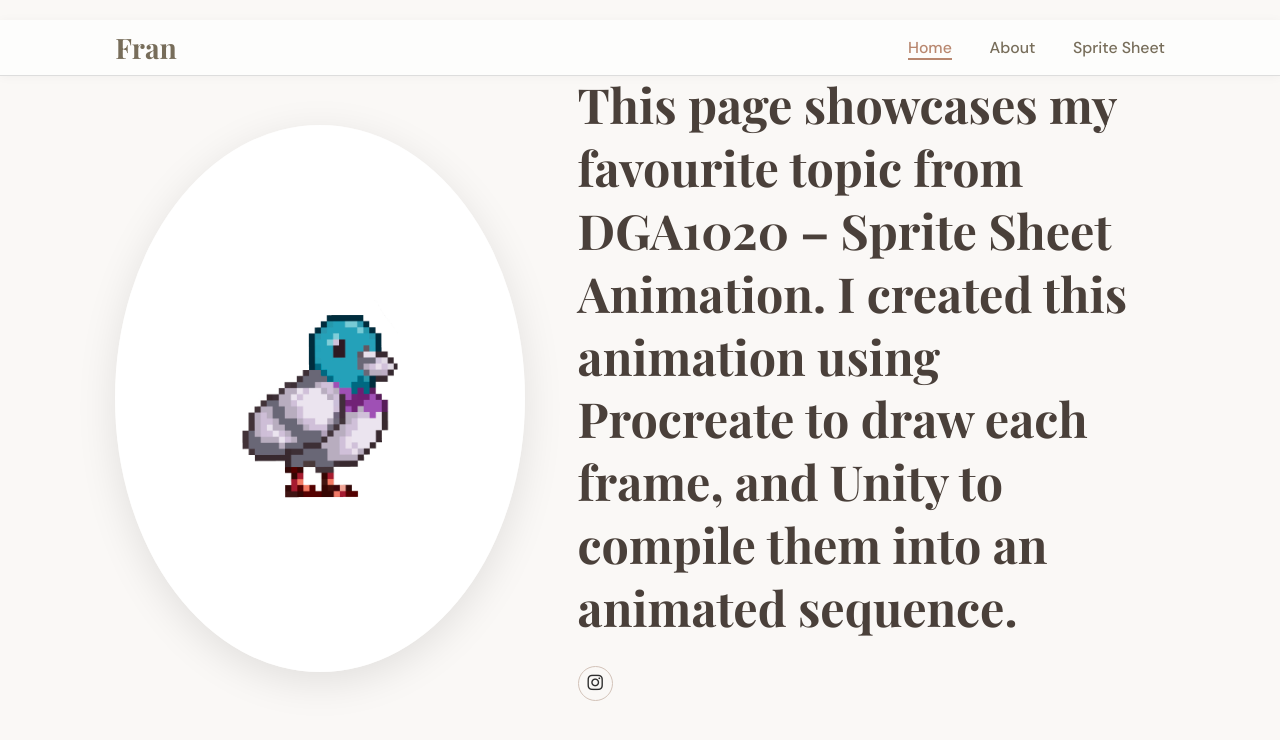
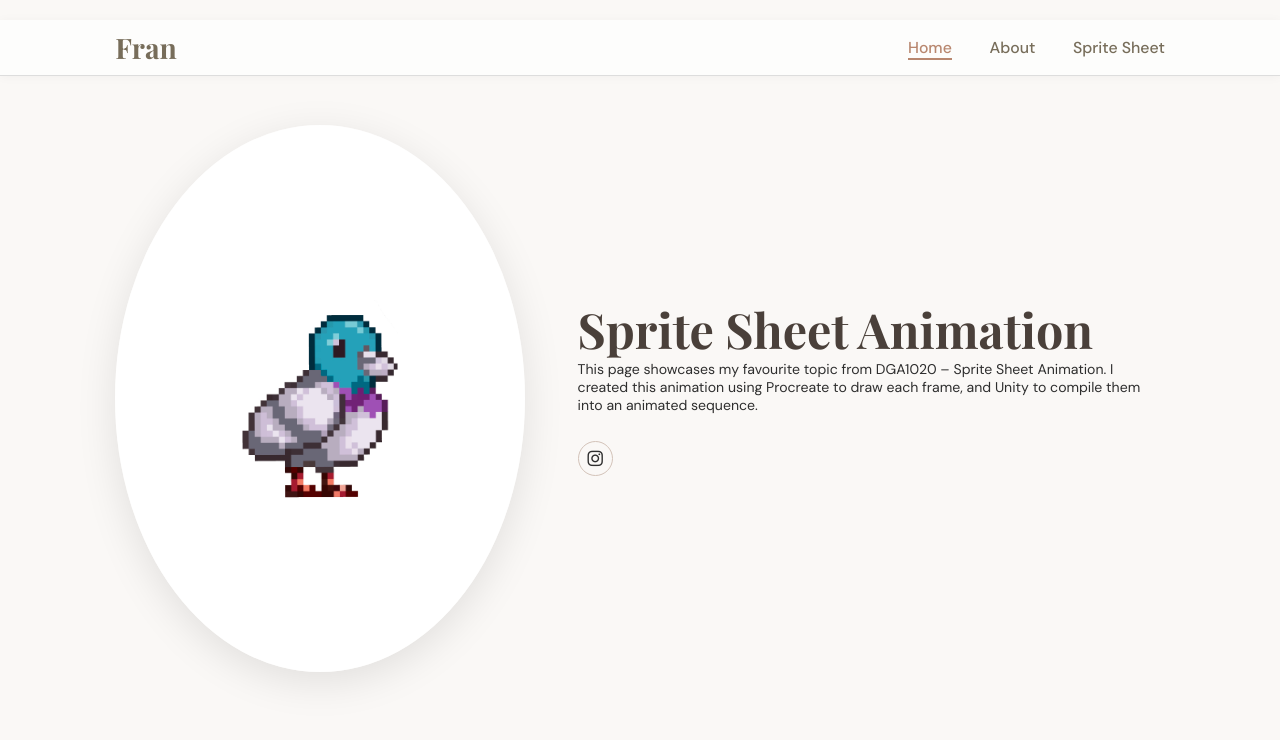
Before and after one commit to franhhh/franhhh.github.io, a plain HTML site: page index.html in a window 1280 px wide. Drawn offline with nearby package versions, Linux system fonts and the light colour scheme.

Commit message:
body text

```diff
--- a/index.html
+++ b/index.html
@@ -23,8 +23,9 @@
             <img src="Untitled_Artwork (1).jpg" alt="">
         </div>
         <div class="home-content">
-            <h1>This page showcases my favourite topic from DGA1020 – Sprite Sheet Animation.
-                I created this animation using Procreate to draw each frame, and Unity to compile them into an animated sequence.
+            <h1>Sprite Sheet Animation</h1>
+<p>This page showcases my favourite topic from DGA1020 – Sprite Sheet Animation. I created this animation using Procreate to draw each frame, and Unity to compile them into an animated sequence.</p>
+
             </p></p>
             <div class="social-icons">
                 <a href="#"><i class="fa-brands fa-instagram"></i></a>
```
